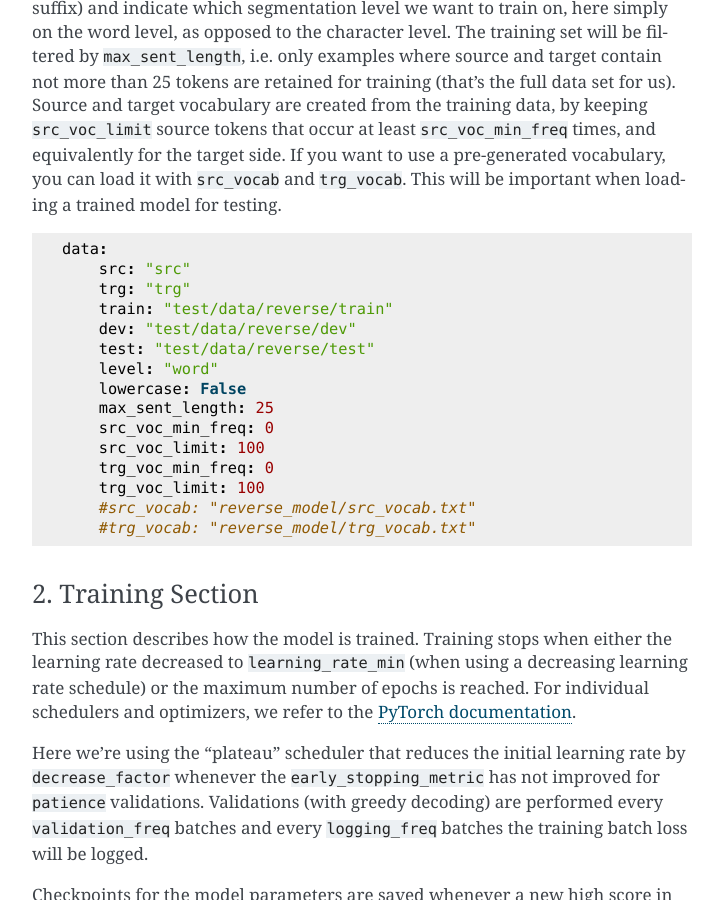
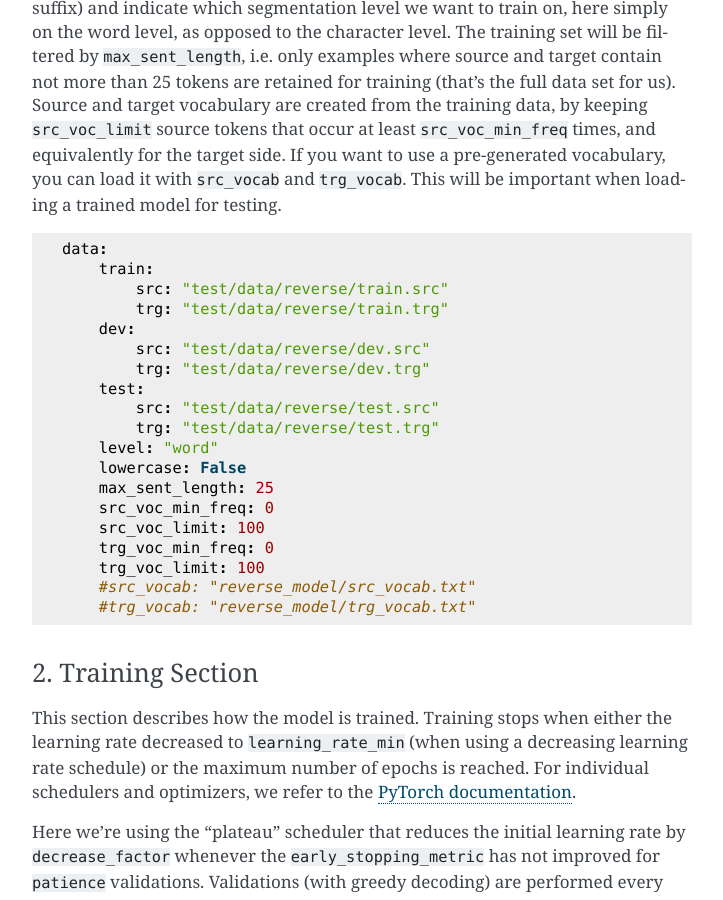
Before and after one commit to joeynmt/joeynmt, a Sphinx documentation site: the page built from docs/source/tutorial.rst, in a window 1280 px wide and 900 px high, scrolled down 1796 px. Shown: the whole window, without its empty margins (388-1111 px from the left). Built offline with Sphinx 7.4.7, drawn with Linux system fonts in a browser that asks for light colours.

Commit message:
Adjust documentation to new syntax

```diff
--- a/docs/source/tutorial.rst
+++ b/docs/source/tutorial.rst
@@ -89,11 +89,15 @@ If you want to use a pre-generated vocabulary, you can load it with ``src_vocab`
 .. code-block:: python
 
     data:
-        src: "src"
-        trg: "trg"
-        train: "test/data/reverse/train"
-        dev: "test/data/reverse/dev"
-        test: "test/data/reverse/test"
+        train:
+            src: "test/data/reverse/train.src"
+            trg: "test/data/reverse/train.trg"
+        dev:
+            src: "test/data/reverse/dev.src"
+            trg: "test/data/reverse/dev.trg"
+        test:
+            src: "test/data/reverse/test.src"
+            trg: "test/data/reverse/test.trg"
         level: "word"
         lowercase: False
         max_sent_length: 25
```
